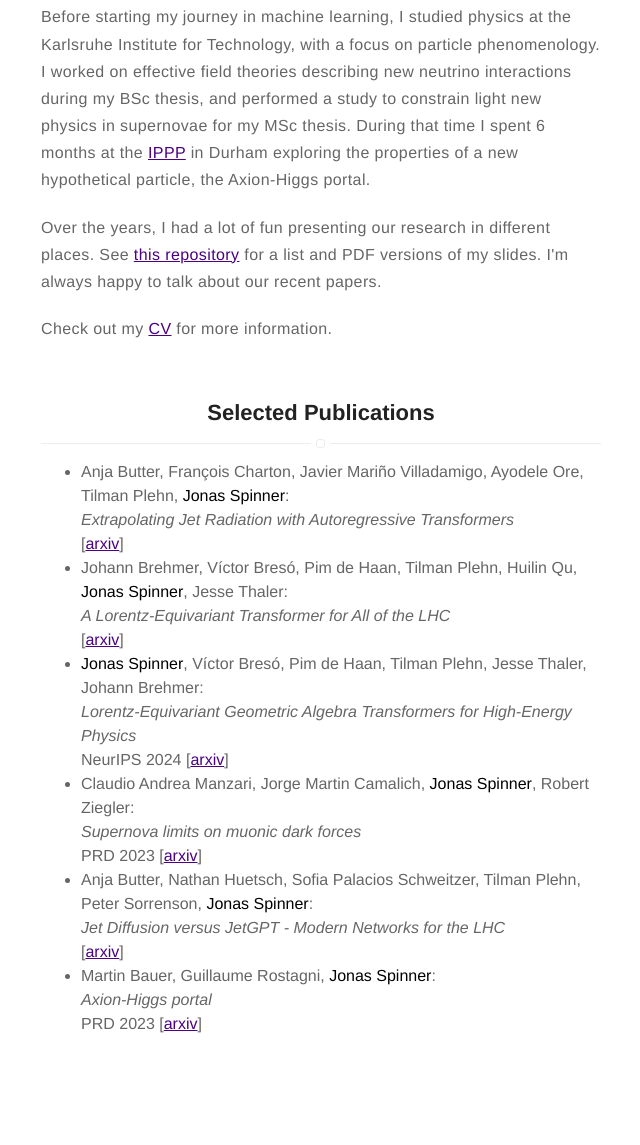
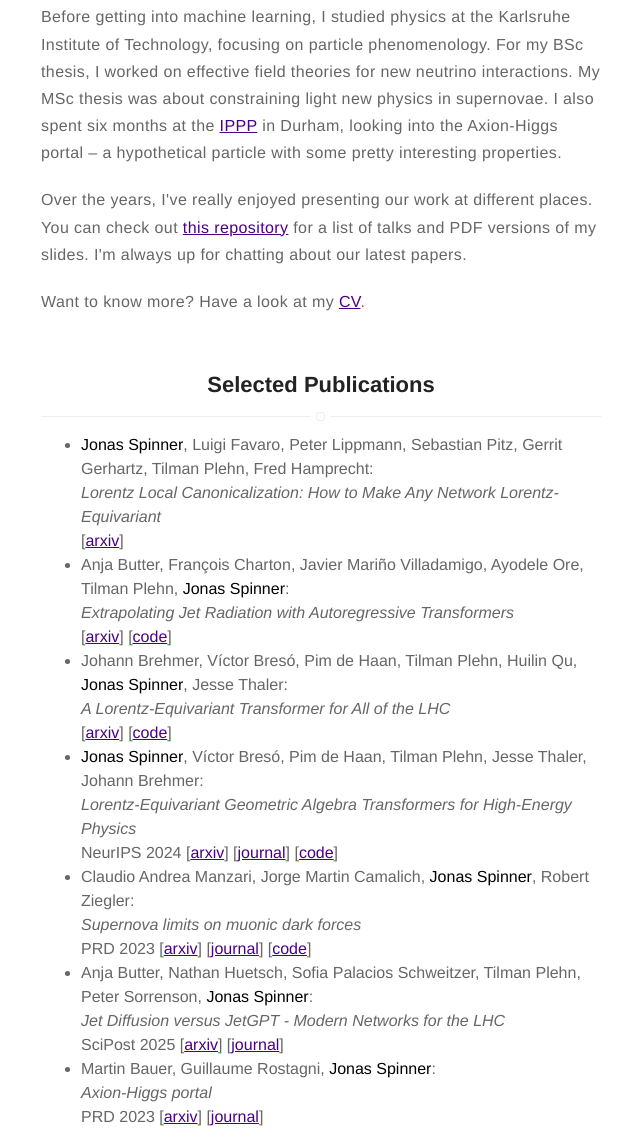
Before and after one commit to spinjo/spinjo.github.io, a plain HTML site: page index.html in a window 1280 px wide. Shown: the part 547-1692 px from the top of the page, without its empty margins (319-959 px from the left). Before the commit the page ends 1599 px from the top, so only its background shows below. Drawn offline with Linux system fonts and the light colour scheme.

Commit message:
Update text, publications, CV

```diff
--- a/index.html
+++ b/index.html
@@ -1049,30 +1049,13 @@ pre {
 </header>
 
 
-	<p>I am currently doing my PhD at Heidelberg University under the supervision of <a href="https://www.thphys.uni-heidelberg.de/~plehn">Tilman Plehn</a>. The upcoming <a href="https://home.cern/science/accelerators/large-hadron-collider">LHC</a> runs will create a massive dataset with the potential of understanding physics at a much deeper level, and my research aims on developing analysis tools to unlock this potential. On the technical side, I am mainly interested in how we can efficiently build symmetry into neural networks, and ideally turn them generative afterwards.</p>
+<p>I am currently doing my PhD in <a href="https://www.thphys.uni-heidelberg.de/~plehn">Tilman Plehn's group</a> at Heidelberg University. With the next <a href="https://home.cern/science/accelerators/large-hadron-collider">LHC</a> runs around the corner, we're expecting a huge wave of data &ndash; and with it, a real chance to dive deeper into the fundamentals of physics. My research is all about developing smart analysis tools to tap into that potential. On the technical side, I'm especially into building symmetry directly into neural networks, and if all goes well, making them generative too.</p>
 
-	<p>Before starting my journey in machine learning, I studied physics at the Karlsruhe Institute for Technology, with a focus on particle phenomenology. I worked on effective field theories describing new neutrino interactions during my BSc thesis, and performed a study to constrain light new physics in supernovae for my MSc thesis. During that time I spent 6 months at the <a href="https://www.ippp.dur.ac.uk/">IPPP</a> in Durham exploring the properties of a new hypothetical particle, the Axion-Higgs portal.</p>
+<p>Before getting into machine learning, I studied physics at the Karlsruhe Institute of Technology, focusing on particle phenomenology. For my BSc thesis, I worked on effective field theories for new neutrino interactions. My MSc thesis was about constraining light new physics in supernovae. I also spent six months at the <a href="https://www.ippp.dur.ac.uk/">IPPP</a> in Durham, looking into the Axion-Higgs portal &ndash; a hypothetical particle with some pretty interesting properties.</p>
 
-	<p>Over the years, I had a lot of fun presenting our research in different places. See <a href="https://github.com/spinjo/slides">this repository</a> for a list and PDF versions of my slides. I'm always happy to talk about our recent papers.</p>
+<p>Over the years, I've really enjoyed presenting our work at different places. You can check out <a href="https://github.com/spinjo/slides">this repository</a> for a list of talks and PDF versions of my slides. I'm always up for chatting about our latest papers.</p>
 
-	<p>Check out my <a href="cv_jonas_spinner.pdf" target="_blank">CV</a> for more information.</p>
-
-<!-- <nav class="nav-home">
-    <ul class="list">
-        <li class="item">
-            <h2>Research Interests</h2>
-        </li>
-    </ul>
-</nav>
-
-<p>My reserach interests are in deep learning with strong inductive priors.</p>
-
-<p>Some of these priors are about <strong>symmetries</strong>. I’ve built neural networks that perform message passing on <a href="https://arxiv.org/abs/2003.05425">meshes</a>, tackling the gauge symmetry of how to orient the convolutional kernel. This work has been applied to model <a href="https://link.springer.com/chapter/10.1007/978-3-030-93722-5_11">blood flow</a> through arteries. Furthermore, I’ve worked on the symmetries of <a href="https://arxiv.org/abs/2007.08349">graphs</a> and <a href="https://arxiv.org/abs/2207.00283">lattice quantum field theory</a>.</p>
-
-<p>Other priors are about the <strong>causal</strong> structure of the data. Some problems of <a href="https://arxiv.org/abs/1905.11979">imitation learning</a> and <a href="https://arxiv.org/abs/2211.02667">reinforcement learning</a>, can not be solved with infinite data, but only by incorporating the prior knowledge of the causal structure. Sometimes, this involves learning the <a href="https://arxiv.org/abs/2203.16437">causal  representation</a> of variables and mechanisms from data.</p>
-
-<p>I’m a strong believer that the machine learning community can greatly benefit from better languages to design and communicate the priors in their networks. <strong>Applied category theory</strong> can be that language, as its abstractions can create the necessary cohesion between all the diverse priors used in the field, and provide inspiration where to go next. I’ve written how it can be used to <a href="https://arxiv.org/abs/2007.08349">generalize equivariance</a> in geometric deep learning. If you’re curious, I’ve co-organized a <a href="https://cats.for.ai/">course</a> on the topic.</p>
- -->
+<p>Want to know more? Have a look at my <a href="cv_jonas_spinner.pdf" target="_blank">CV</a>.</p>
 
 <nav class="nav-home">
     <ul class="list">
@@ -1084,34 +1067,39 @@ pre {
 
 <ul>
   <li>
+    <strong>Jonas Spinner</strong>, Luigi Favaro, Peter Lippmann, Sebastian Pitz, Gerrit Gerhartz, Tilman Plehn, Fred Hamprecht:<br />
+    <em>Lorentz Local Canonicalization: How to Make Any Network Lorentz-Equivariant</em><br />
+    [<a href="https://arxiv.org/abs/2505.20280">arxiv</a>]
+  </li>
+  <li>
     Anja Butter, Fran&#231;ois Charton, Javier Mari&#241;o Villadamigo, Ayodele Ore, Tilman Plehn, <strong>Jonas Spinner</strong>:<br />
     <em>Extrapolating Jet Radiation with Autoregressive Transformers</em><br />
-    [<a href="https://arxiv.org/abs/2412.12074">arxiv</a>]
+    [<a href="https://arxiv.org/abs/2412.12074">arxiv</a>] [<a href="https://github.com/heidelberg-hepml/jetgpt-splittings">code</a>]
   </li>
   <li>
     Johann Brehmer, Víctor Bresó, Pim de Haan, Tilman Plehn, Huilin Qu, <strong>Jonas Spinner</strong>, Jesse Thaler:<br />
     <em>A Lorentz-Equivariant Transformer for All of the LHC</em><br />
-    [<a href="https://arxiv.org/abs/2411.00446">arxiv</a>]
+    [<a href="https://arxiv.org/abs/2411.00446">arxiv</a>] [<a href="https://github.com/heidelberg-hepml/lorentz-gatr">code</a>]
   </li>
   <li>
     <strong>Jonas Spinner</strong>, Víctor Bresó, Pim de Haan, Tilman Plehn, Jesse Thaler, Johann Brehmer:<br />
     <em>Lorentz-Equivariant Geometric Algebra Transformers for High-Energy Physics</em><br />
-    NeurIPS 2024 [<a href="https://arxiv.org/abs/2405.14806">arxiv</a>]
+    NeurIPS 2024 [<a href="https://arxiv.org/abs/2405.14806">arxiv</a>] [<a href="https://proceedings.neurips.cc/paper_files/paper/2024/hash/277628cff838927d869cd1f671328ce0-Abstract-Conference.html">journal</a>] [<a href="https://github.com/heidelberg-hepml/lorentz-gatr">code</a>]
   </li>
   <li>
     Claudio Andrea Manzari, Jorge Martin Camalich, <strong>Jonas Spinner</strong>, Robert Ziegler:<br />
     <em>Supernova limits on muonic dark forces</em><br />
-    PRD 2023 [<a href="https://arxiv.org/abs/2307.03143">arxiv</a>]
+    PRD 2023 [<a href="https://arxiv.org/abs/2307.03143">arxiv</a>] [<a href="https://journals.aps.org/prd/abstract/10.1103/PhysRevD.108.103020">journal</a>] [<a href="https://github.com/spinjo/SNforMuTau">code</a>]
   </li>
   <li>
     Anja Butter, Nathan Huetsch, Sofia Palacios Schweitzer, Tilman Plehn, Peter Sorrenson, <strong>Jonas Spinner</strong>:<br />
     <em>Jet Diffusion versus JetGPT - Modern Networks for the LHC</em><br />
-    [<a href="https://arxiv.org/abs/2305.10475">arxiv</a>]
+    SciPost 2025 [<a href="https://arxiv.org/abs/2305.10475">arxiv</a>] [<a href="https://scipost.org/SciPostPhysCore.8.1.026">journal</a>]
   </li>
   <li>
     Martin Bauer, Guillaume Rostagni, <strong>Jonas Spinner</strong>:<br />
     <em>Axion-Higgs portal</em><br />
-    PRD 2023 [<a href="https://arxiv.org/abs/2207.05762">arxiv</a>]
+    PRD 2023 [<a href="https://arxiv.org/abs/2207.05762">arxiv</a>] [<a href="https://journals.aps.org/prd/abstract/10.1103/PhysRevD.107.015007">journal</a>]
   </li>
 </ul>
 
```
Also changed, not shown: 1 other file.
